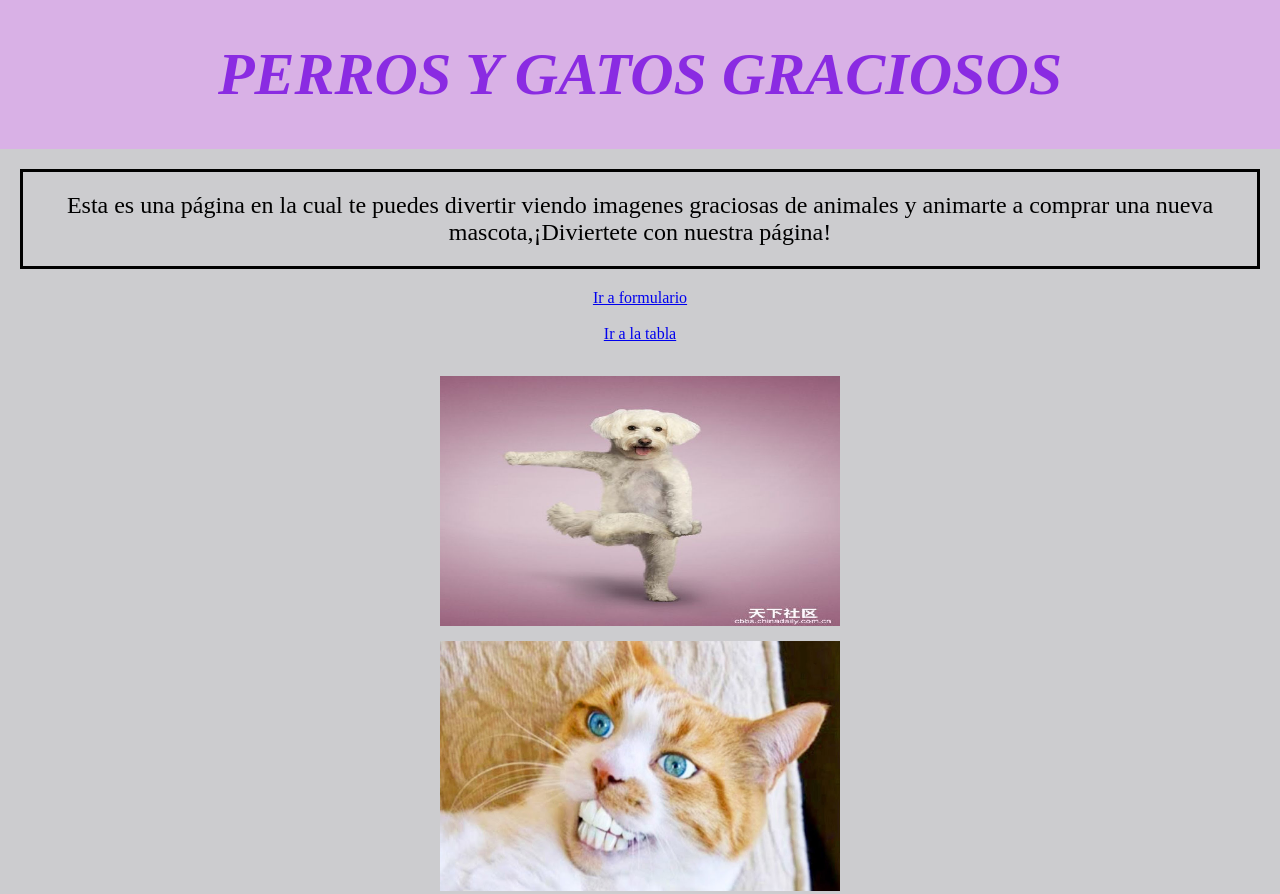
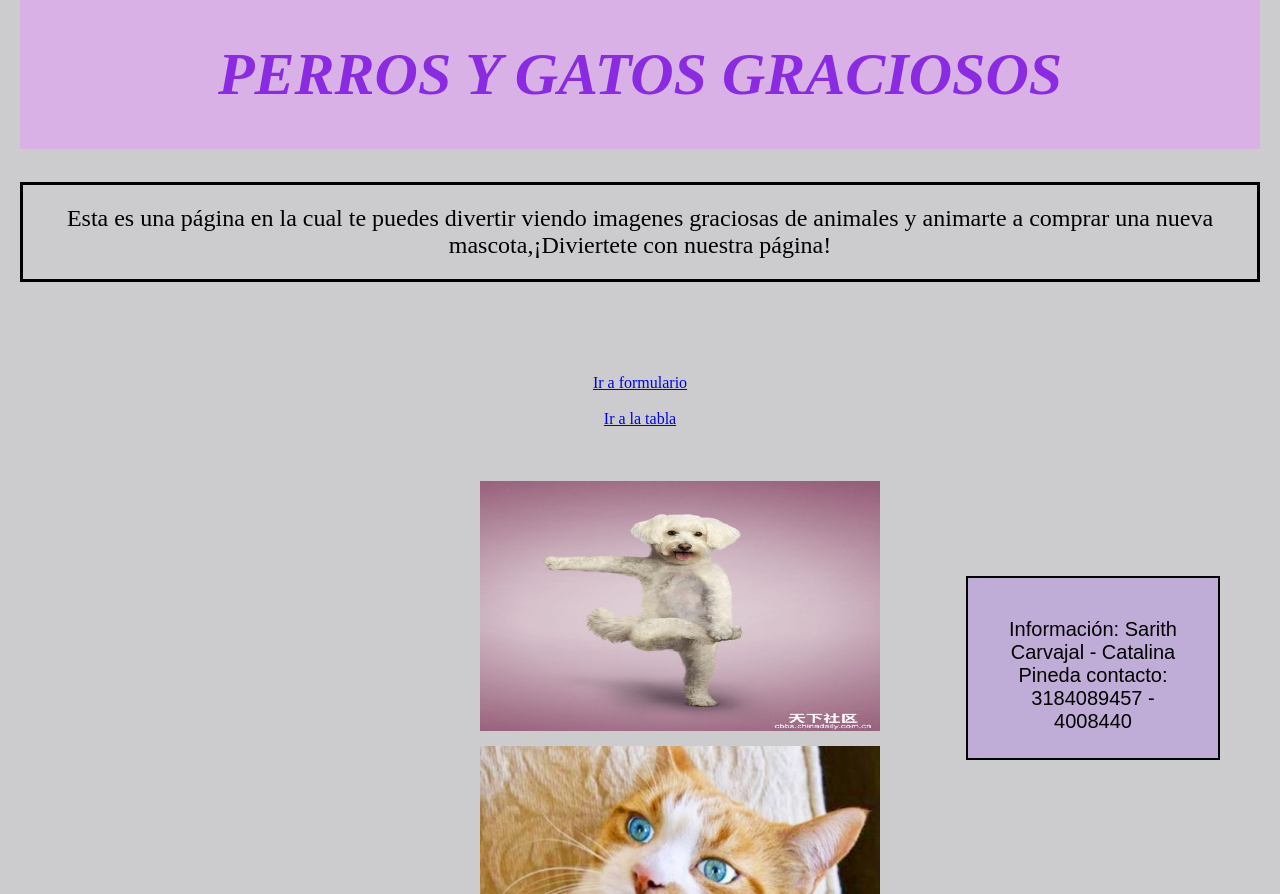
Before and after one commit to SarithCarvajal23/MascotasChistosas, a plain HTML site: page index.html in a window 1280 px wide. Shown: the top 894 px of the page. Drawn offline with Linux system fonts and the light colour scheme.

Commit message:
version 7.0
CUADROS

```diff
--- a/index.html
+++ b/index.html
@@ -16,10 +16,15 @@
 		<link rel="stylesheet" href="style.css">
 </head>
 <body >
-	<h1 id="Titulo">PERROS Y GATOS GRACIOSOS</h1>
-	<p id="estilo" style="font-size:150%">Esta es una página en la cual te puedes divertir viendo imagenes graciosas de animales y animarte a comprar una nueva mascota,¡Diviertete con nuestra página!</p>
+
+	<h1 id="Titulo">PERROS Y GATOS GRACIOSOS</h1><br><br><br><br><br><br><br><br><br>
+	<p id="estilo" style="font-size:150%">Esta es una página en la cual te puedes divertir viendo imagenes graciosas de animales y animarte a comprar una nueva mascota,¡Diviertete con nuestra página!</p><br><br><br><br>
 	<a href="Formulario.html">Ir a formulario</a> <br> <br>
 	<a href="tabla.html">Ir a la tabla</a><br> <br>
+       <div class="cuadro3">
+			Información: Sarith Carvajal - Catalina Pineda
+		contacto: 3184089457 - 4008440
+	   </div>
 	<img class="imagenes" src="imagenes/perros y gatos graciosos/1.jpg">
 	<img class="imagenes" src="imagenes/perros y gatos graciosos/2.jpg">
 	<img class="imagenes" src="imagenes/perros y gatos graciosos/3.jpg">
--- a/style.css
+++ b/style.css
@@ -13,6 +13,9 @@ h1{
     font-size: 60px;
     color: blueviolet;
     text-align: center;
+    position: fixed;
+    right: 20px;
+    left: 20px;
 }
 body{
     background-color: rgb(204, 204, 207);
@@ -21,13 +24,17 @@ body{
 #Titulo{
     color: blueviolet;
     padding: 40px;
-    background-color: rgb(217, 177, 230)
+    background-color: rgb(217, 177, 230);
+z-index: 1;
 }
 .imagenes{
     width: 400px;
     height: 250px;
     margin-top: 15px;
     display: block;
+    position: relative;
+    top: 20px;
+    left: 40px;
 }
 a:hover{
 color: rgb(240, 237, 49);
@@ -43,3 +50,18 @@ height: 300px;
     margin-right: 20px;
     margin-top: 20px;
 }
+.cuadro3{
+    width: 170px;
+    height: 100px;
+    border: black solid 2px;
+    padding: 40px;
+    background-color: rgba(179, 141, 223, 0.5);
+
+    margin: 20px;
+
+    font-family:  fantasy;
+    font-size: 20px;
+    position: fixed;
+    bottom: 20px;
+    right: 40px;
+}
```
